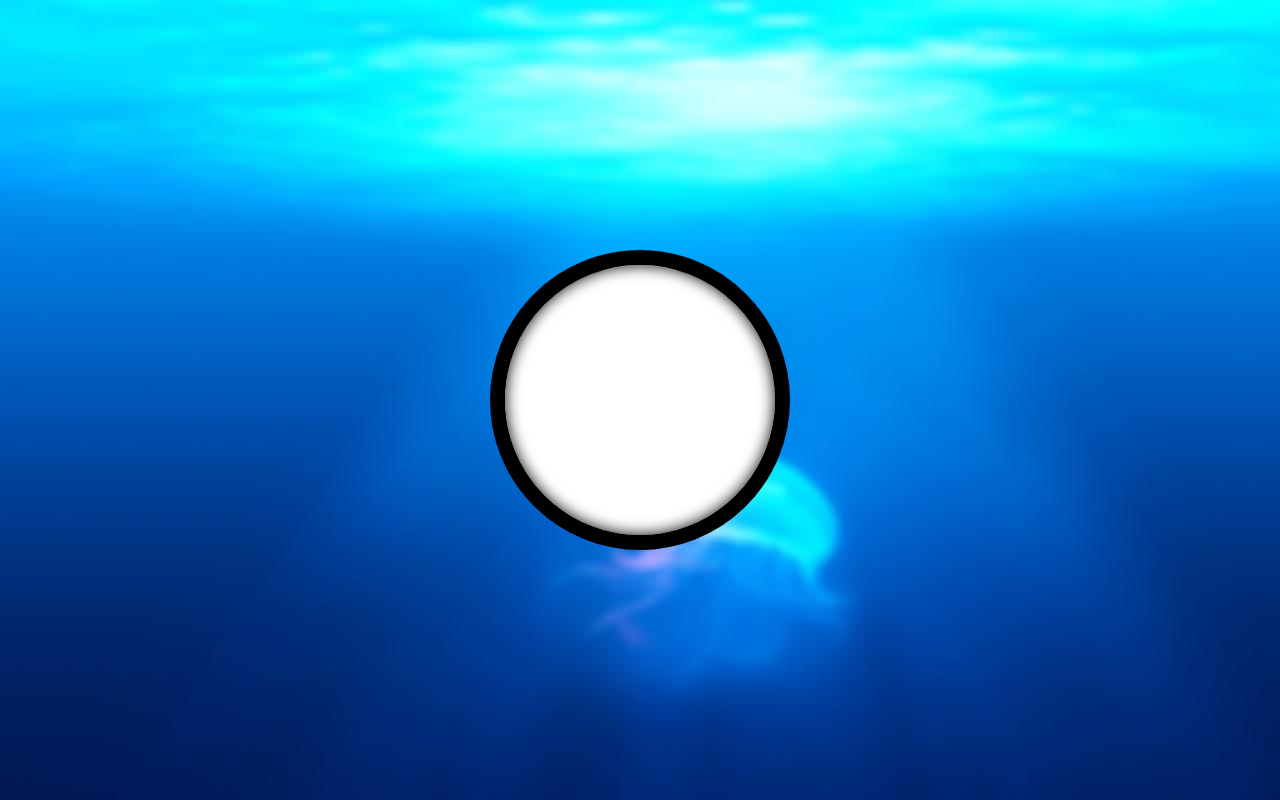
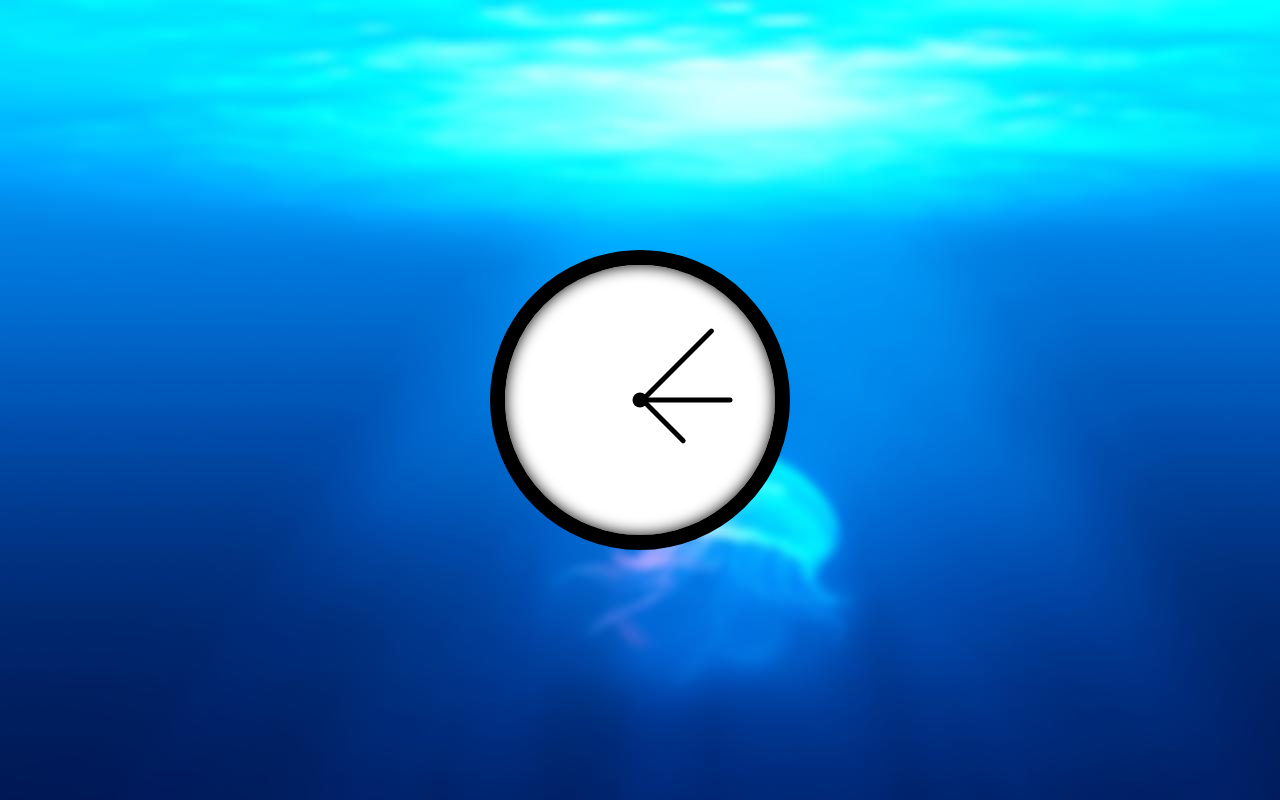
Before and after one commit to NedzadDonlagic04/vuejs-clock, a Vue app: page / in a window 1280 px wide. Built offline with nearby package versions, Linux system fonts and the light colour scheme.

Commit message:
Created and styled the clock legs and middle

```diff
--- a/src/App.vue
+++ b/src/App.vue
@@ -5,9 +5,44 @@ export default {
 </script>
 
 <template>
-
+    <div class="ball"></div>
+    <div class="leg hour"></div>
+    <div class="leg minute"></div>
+    <div class="leg second"></div>
 </template>
 
 <style scoped>
+    .ball {
+        width: 15px;
+        height: 15px;
+        background-color: black;
+        border-radius: 50%;
+        position: absolute;
+        top: 50%;
+        left: 50%;
+        transform: translate(-50%, -50%);
+    }
 
+    .leg {
+        width: 5px;
+        height: 100px;
+        background-color: black;
+        border-radius: 15px;
+        position: absolute;
+        top: 50%;
+        left: 50%;
+        transform-origin: top;
+        transform: translate(-50%, -100%);
+        transform: rotate(-135deg);
+    }
+
+    .hour {
+        height: 60px;
+        transform: rotate(-45deg);
+    }
+
+    .minute {
+        height: 90px;
+        transform: rotate(-90deg);
+    }
 </style>
```
